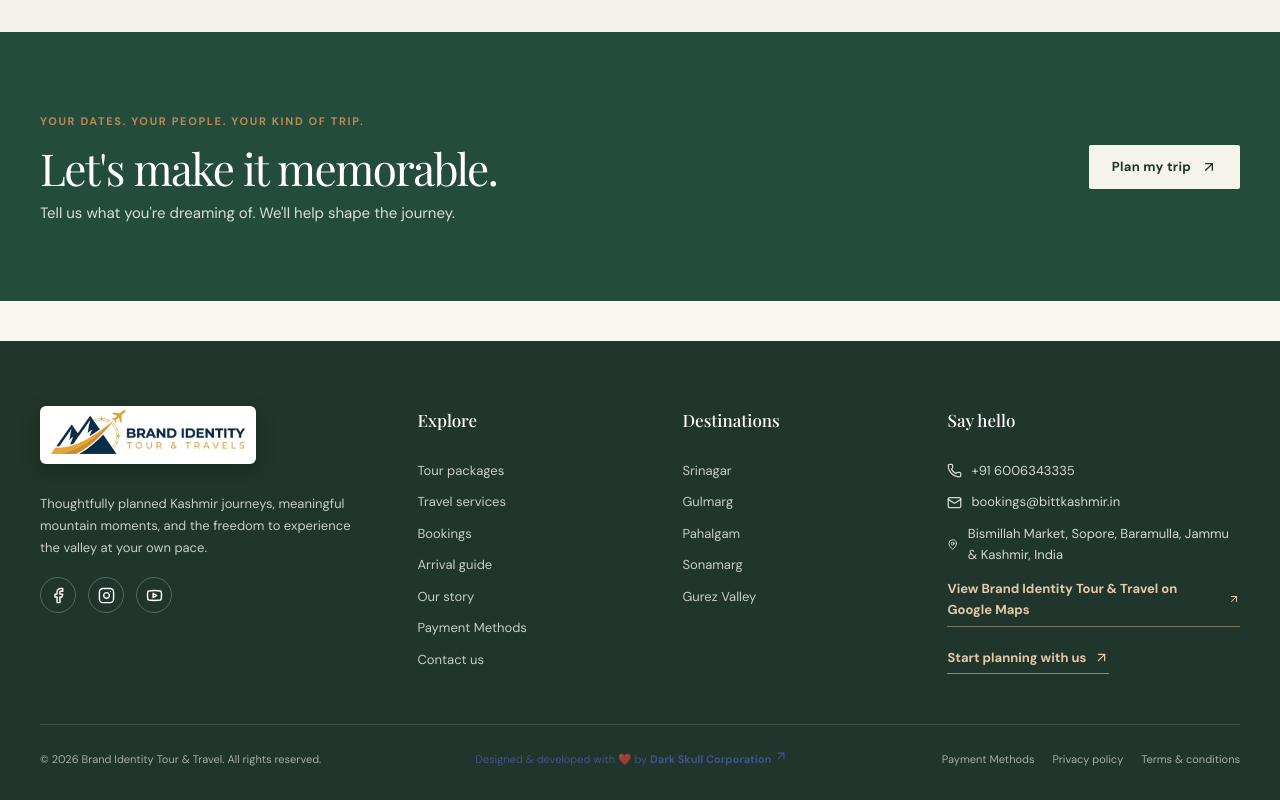
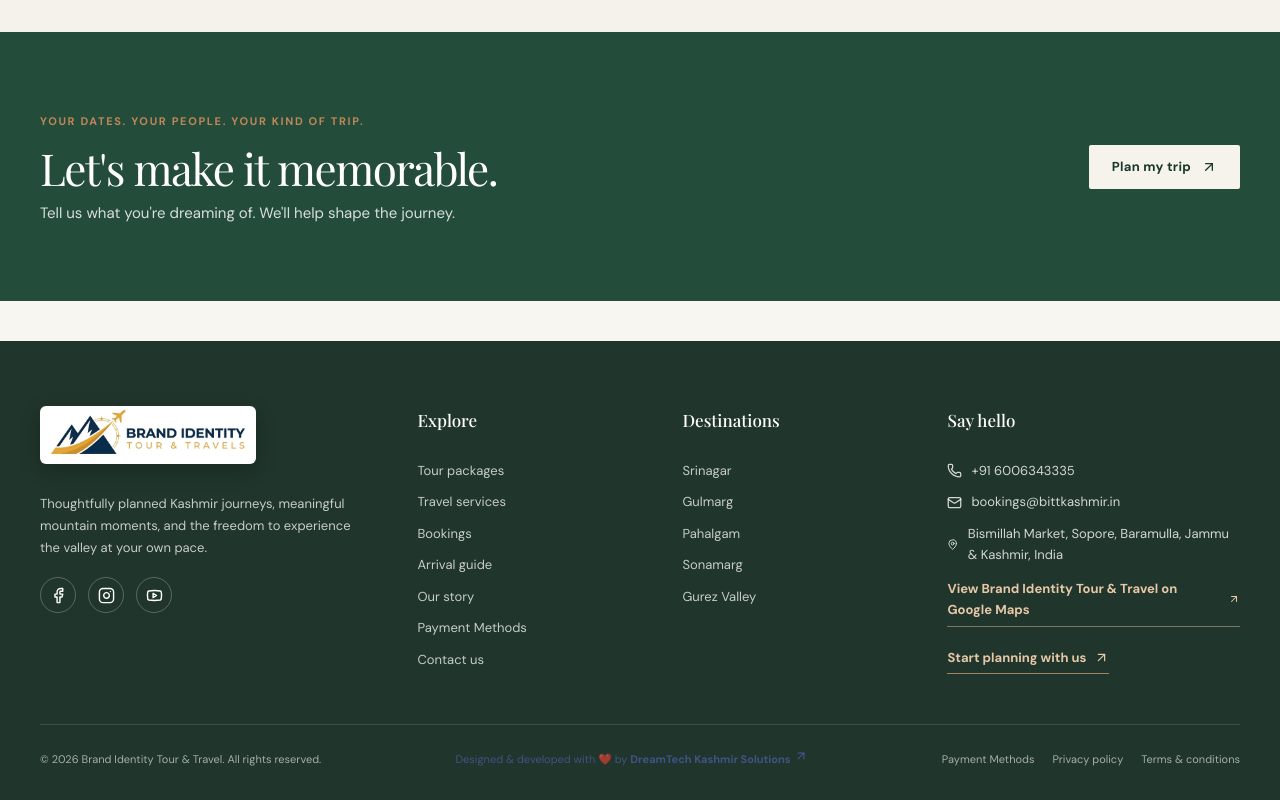
Before and after one commit to shahnaveed07/tourandtravels, a React (Vite) app: page / in a window 1280 px wide. Shown: the part 8979-9779 px from the top of the page. Built offline with nearby package versions, Linux system fonts and the light colour scheme; a web font is replaced by a local one.

Commit message:
Added DTKS footer

```diff
--- a/src/components/Footer.jsx
+++ b/src/components/Footer.jsx
@@ -84,8 +84,8 @@ export default function Footer({ onEnquire }) {
         <span>
           © {new Date().getFullYear()} {brand.name} {brand.descriptor}. All rights reserved.
         </span>
-        <a className="text-dev" href="https://dscweb.me" target="_blank" rel="noopener noreferrer">
-        Designed & developed with ❤️ by <strong className="text-bold">Dark Skull Corporation </strong> <ArrowUpRight size={14} />
+        <a className="text-dev" href="https://dreamtechkashmirsolutions.studio/" target="_blank" rel="noopener noreferrer">
+        Designed & developed with ❤️ by <strong className="text-bold">DreamTech Kashmir Solutions</strong> <ArrowUpRight size={14} />
        </a>
         <div className="footer-legal-links">
           <Link to="/payments">Payment Methods</Link>
```
